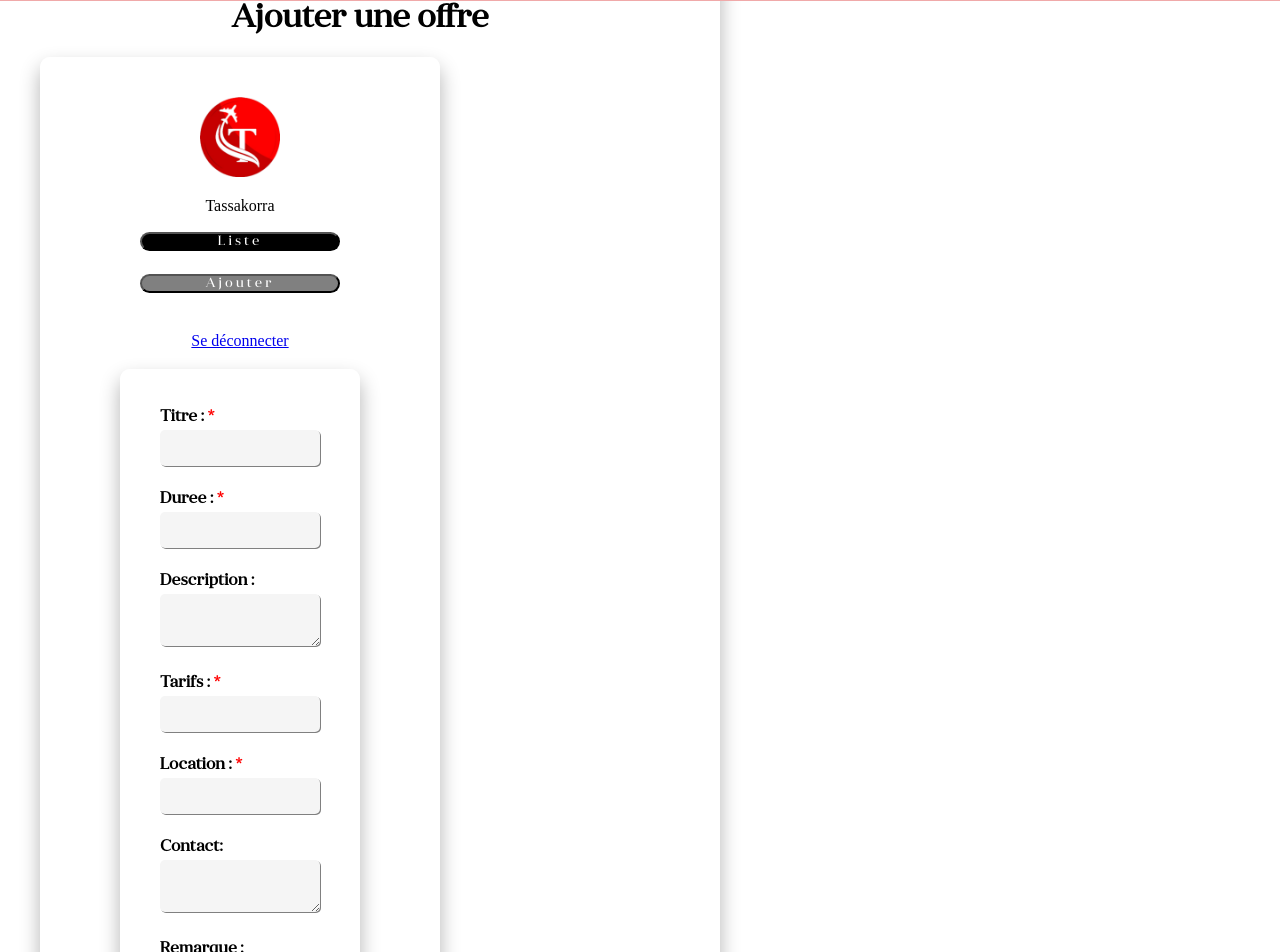
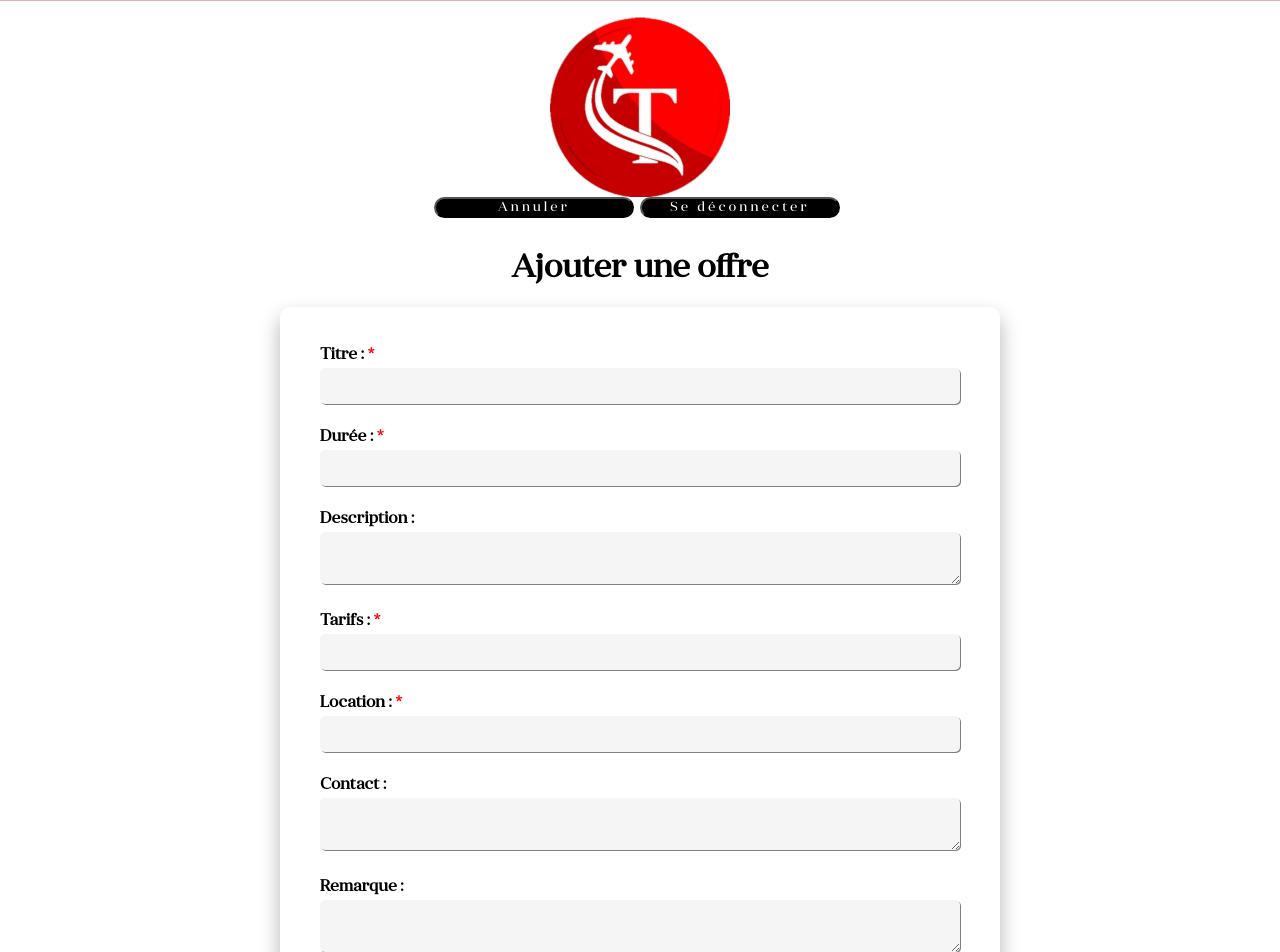
Before and after one commit to Hamana9/TASAKORRA-VOYAGE, a React (Vite) app: page /ajout in a window 1280 px wide. Shown: the part 58-1010 px from the top of the page. Built offline with nearby package versions, Linux system fonts and the light colour scheme.

Commit message:
offreAjout done

```diff
--- a/src/components/Card.jsx
+++ b/src/components/Card.jsx
@@ -66,7 +66,7 @@ const Card = ({titre, duree, idbtn}) => {
             fontFamily: "RobotoSerif",
           }}
         >
-         {idbtn} {duree}
+       {duree}
         </p>
         <button style={buttonStyle}>
           <a
--- a/src/components/OffreForm.jsx
+++ b/src/components/OffreForm.jsx
@@ -56,6 +56,18 @@ const OffreForm = () => {
     }
   };
 
+  const buttonStyle = {
+    backgroundColor: "black",
+    fontFamily: "AngleciaProDisplay",
+    padding: "1% 3%", // Add padding for a button-like appearance
+    letterSpacing: "3px",
+    textDecoration: "none", // Remove default link underline
+    color: "white", // Set text color
+    display: "inline-block", // Make it inline-block to set a specific width
+    borderRadius: "20px", // Add rounded corners
+    width: "200px",
+  };
+
 
   return (
     <div className="container" id="contact">
@@ -67,7 +79,7 @@ const OffreForm = () => {
         </div>
 
         <div className="form-group">
-          <label htmlFor="duree">Duree : <span style={{ color: "red" }}> *</span></label>
+          <label htmlFor="duree">Durée : <span style={{ color: "red" }}> *</span></label>
           <input type="text" id="duree" name="duree" value={formData.duree} onChange={handleChange} required />
         </div>
 
@@ -87,7 +99,7 @@ const OffreForm = () => {
         </div>
 
         <div className="form-group">
-          <label htmlFor="contact">Contact:</label>
+          <label htmlFor="contact">Contact :</label>
           <textarea id="contact" name="contact" value={formData.contact} onChange={handleChange} ></textarea>
         </div>
         <div className="form-group">
@@ -96,7 +108,7 @@ const OffreForm = () => {
         </div>
 
         <div className="form-group btn">
-          <button type="submit">Envoyer</button>
+          <button type="submit" style={{...buttonStyle, backgroundColor:"green"}}>Envoyer</button>
         </div>
 
       </form>
--- a/src/components/style/Card.css
+++ b/src/components/style/Card.css
@@ -13,6 +13,7 @@
     position: absolute;
     z-index: 10;
     bottom: 10px;
+
   }
 
   .card-head {
--- a/src/pages/admin/ajout.jsx
+++ b/src/pages/admin/ajout.jsx
@@ -2,6 +2,7 @@ import React, { useState, useEffect } from "react";
 // import 'bootstrap/dist/css/bootstrap.min.css';
 import OffreForm from "../../components/OffreForm";
 import { Button, Col, Container, Row, ListGroup } from "react-bootstrap";
+import logo from "../../assets/logo/tasakorraLogo.png";
 
 function Ajout() {
   const handleInsertOffer = async (id, titre) => {};
@@ -18,77 +19,81 @@ function Ajout() {
     width: "200px",
   };
   return (
-    <div className="container mt-5">
-      <h1>Ajouter une offre </h1>
-      <Container className="mt-5">
-        <Row>
-          <Col md={3} style={{}}>
-            <div className="text-center">
-              <img
-                src="src\assets\logo\tasakorraLogo.png"
-                alt="Logo"
-                className="mb-3"
-                style={{ width: "80px", height: "80px" }}
-              />
-              <p>Tassakorra</p>
+    <>
+      <div
+        style={{
+          height: "100vh",
+          width: "100vw",
+        }}
+      >
+        <div className="d-flex flex-column align-items-center">
+          <Row
+            className="justify-content-center"
+            style={{
+              display: "flex",
+              justifyContent: "space-evenly",
+            }}
+          >
+            <Col className="text-center">
+              <h1 className="offres">Tasakorra</h1>
+            </Col>
+          </Row>
+          <Row style={{ display: "flex", justifyContent: "center" }}>
+            <img src={logo} alt="" />
+          </Row>
+          <Row style={{ display: "flex", justifyContent: "center" }}>
+            <Col>
+              {" "}
               <button
-                style={{ ...buttonStyle, marginBottom: "7%", padding: "" }}
+                style={{
+                  ...buttonStyle,
+                  marginBottom: "7%",
+                  marginLeft: "-3%",
+                }}
               >
                 <a
                   href="/liste"
                   style={{ color: "white", textDecoration: "none" }}
                 >
-                  Liste
+                  Annuler
                 </a>
               </button>
-              <button
-                style={{
-                  ...buttonStyle,
-                  marginBottom: "7%",
-                  padding: "",
-                  backgroundColor: "grey",
-                }}
-              >
-                <a
-                  href="/ajout"
-                  style={{ color: "white", textDecoration: "none" }}
-                >
-                  Ajouter
+            </Col>
+            <Col>
+              <button style={{ ...buttonStyle, marginBottom: "7%" }}>
+                <a href="/" style={{ color: "white", textDecoration: "none" }}>
+                  {" "}
+                  Se déconnecter{" "}
                 </a>
               </button>
+            </Col>
+          </Row>
 
-              <p>
-                <a href="/"> Se déconnecter </a>
-              </p>
-            </div>
-          </Col>
-          <Col md={9}>
           <Row
-              className="justify-content-center col-12"
+            className="justify-content-center"
             style={{
               display: "flex",
               justifyContent: "space-evenly",
-                textAlign: "center",
-                width: "100%",
             }}
           >
-              <Col
-                className="text-center"
+            <Col className="text-center">
+              <h1 className="offres">Ajouter une offre</h1>
+            </Col>
+          </Row>
+          <Row  className="justify-content-center"
             style={{
-                  marginTop: "1%",
-                  width: "100%",
               display: "flex",
               justifyContent: "space-evenly",
-                  textAlign: "center",
-                }}
-              >
+            }}>
             <OffreForm />
-              </Col>
           </Row>
-          </Col>
-        </Row>
-      </Container>
+
+
+
         </div>
+      </div>
+
+    </>
   );
 }
 
--- a/src/pages/admin/listeOffre.jsx
+++ b/src/pages/admin/listeOffre.jsx
@@ -58,7 +58,7 @@ function Liste() {
   };
 
   const buttonStyle = {
-    marginTop:"5%",
+    marginTop: "5%",
     backgroundColor: "black",
     fontFamily: "FrankRuhl",
     padding: "1% 3%", // Add padding for a button-like appearance
@@ -68,10 +68,10 @@ function Liste() {
     display: "inline-block", // Make it inline-block to set a specific width
     borderRadius: "20px", // Add rounded corners
     width: "180px",
-    backgroundColor: "#FE0000"
+    backgroundColor: "#FE0000",
   };
   return (
-    <>
+
       <div
         style={{
           height: "100vh",
@@ -97,7 +97,11 @@ function Liste() {
             <Col>
               {" "}
               <button
-                style={{ ...buttonStyle, marginBottom: "7%",marginLeft:"-3%"}}
+                style={{
+                  ...buttonStyle,
+                  marginBottom: "7%",
+                  marginLeft: "-3%",
+                }}
               >
                 <a
                   href="/ajout"
@@ -108,9 +112,7 @@ function Liste() {
               </button>
             </Col>
             <Col>
-              <button
-                style={{ ...buttonStyle, marginBottom: "7%" }}
-              >
+              <button style={{ ...buttonStyle, marginBottom: "7%" }}>
                 <a href="/" style={{ color: "white", textDecoration: "none" }}>
                   {" "}
                   Se déconnecter{" "}
@@ -118,6 +120,7 @@ function Liste() {
               </button>
             </Col>
           </Row>
+
           <Row
             className="justify-content-center"
             style={{
@@ -127,6 +130,25 @@ function Liste() {
           >
             <Col className="text-center">
               <h1 className="offres">Liste Admine des Offres:</h1>
+            </Col>
+          </Row>
+          <Row style={{ display: "flex", justifyContent: "center" }}>
+            <Col>
+              {" "}
+              <button
+                style={{
+                  ...buttonStyle,
+                  marginBottom: "7%",
+                  marginLeft: "-3%",
+                }}
+              >
+                <a
+                  href="/liste"
+                  style={{ color: "white", textDecoration: "none" }}
+                >
+                  Actualiser
+                </a>
+              </button>
             </Col>
           </Row>
           <Row style={{ display: "flex", justifyContent: "center" }}>
@@ -178,7 +200,6 @@ function Liste() {
         </div>
       </div>
 
-    </>
   );
 }
 
--- a/src/pages/offres.jsx
+++ b/src/pages/offres.jsx
@@ -54,7 +54,13 @@ const offres = () => {
               md={6 / numCardsInRow}
               lg={3}
               xl={3}
-              style={{ marginBottom: "5%", marginLeft: "3%" }}
+              style={{
+                marginBottom: "5%",
+                marginLeft: "3%",
+                display: "flex",
+                justifyContent: "space-evenly",
+                textAlign: "center",
+              }}
             >
               <Card titre={card.titre} duree={card.duree} btnId={card.id} />
             </Col>
```
Lines whose indentation alone changed are shown as unchanged.
